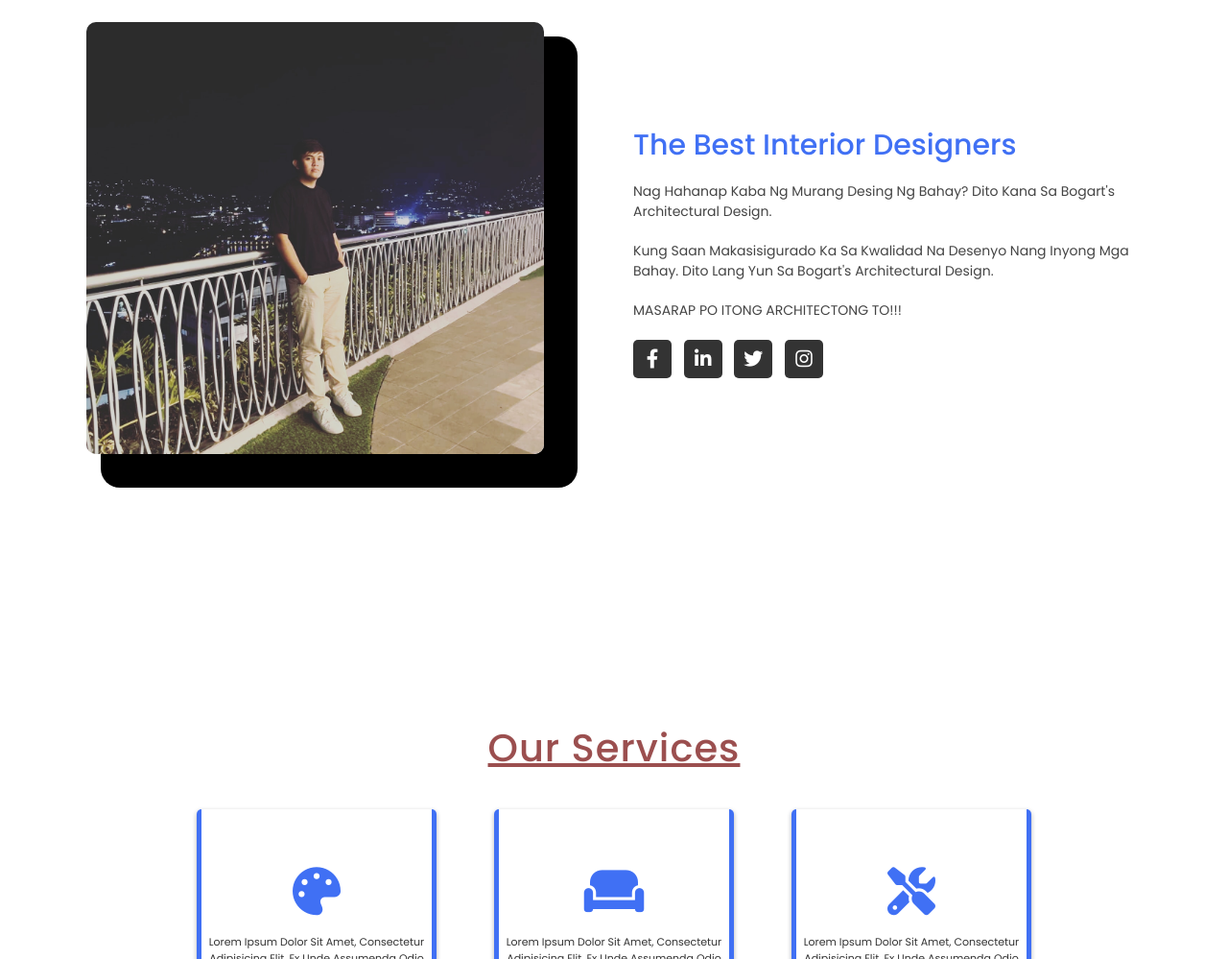
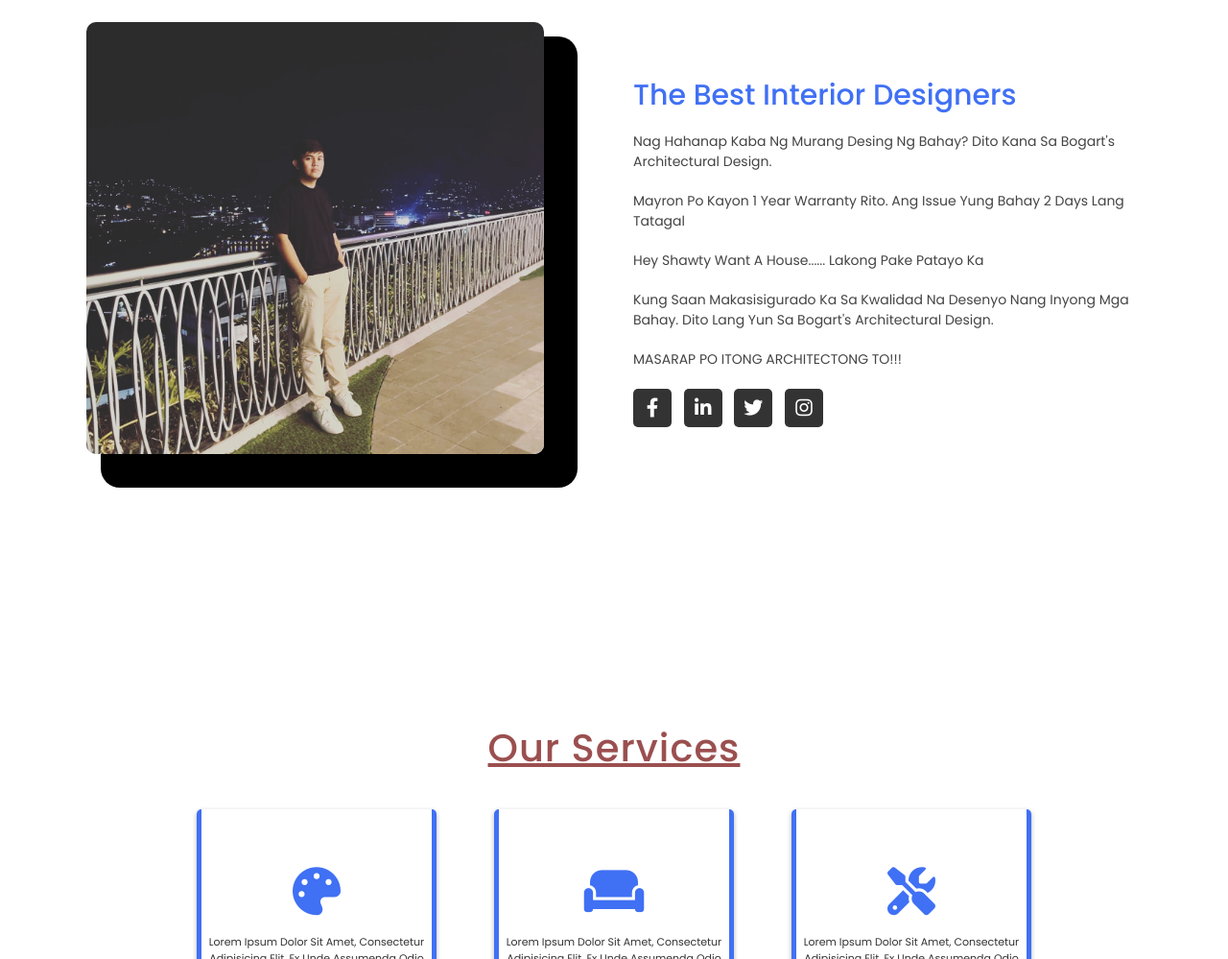
Before and after one commit to Logi113/BogartWeb, a plain HTML site: page index.html in a window 1280 px wide. Shown: the part 945-1944 px from the top of the page at 96% size. Drawn offline with nearby package versions, Linux system fonts and the light colour scheme.

Commit message:
Update index.html

```diff
--- a/index.html
+++ b/index.html
@@ -92,6 +92,13 @@
           <p>
             Nag hahanap kaba ng murang desing ng bahay?
             Dito kana sa Bogart's Architectural Design.
+          </p>
+          <p>
+            Mayron po kayon 1 year warranty rito.
+            Ang issue yung bahay 2 days lang tatagal
+          </p>
+          <p>
+            Hey shawty want a house...... lakong pake patayo ka
           </p>
           <p>
             Kung saan makasisigurado ka sa kwalidad na desenyo nang inyong mga bahay.
```
